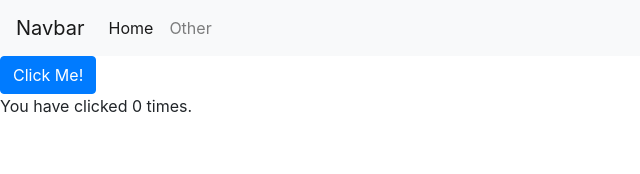
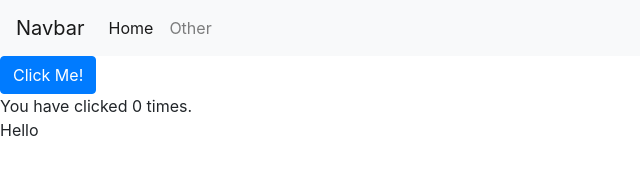
Before and after one commit to sirjust/JavaScript_Drills, a plain HTML site: page sessionStorage/index.html in a window 1280 px wide. Shown: the full height of the page, 0-640 px from the left. Drawn offline with nearby package versions, Linux system fonts and the light colour scheme.

Commit message:
multiple sessionStorage values

```diff
--- a/sessionStorage/index.html
+++ b/sessionStorage/index.html
@@ -31,6 +31,8 @@
     <button class="btn btn-primary" id="myButton1" data-number="1">Click Me!</button>
     <div>You have clicked <span id="clickNumber"></span> times.</div>
 
+	<div id="myText" data-myText="Hello"></div>
+
     <!-- Optional JavaScript -->
     <!-- jQuery first, then Popper.js, then Bootstrap JS -->
     <script src="https://code.jquery.com/jquery-3.2.1.slim.min.js" integrity="sha384-KJ3o2DKtIkvYIK3UENzmM7KCkRr/rE9/Qpg6aAZGJwFDMVNA/GpGFF93hXpG5KkN" crossorigin="anonymous"></script>
--- a/sessionStorage/javascript.js
+++ b/sessionStorage/javascript.js
@@ -13,6 +13,14 @@ $(document).ready(function(){
 	}
 	$("#clickNumber").html(sessionStorage.getItem("number"));
 
+
+	// this takes data inside an html attribute and places it in the text node
+	var elementWithData = document.getElementById('myText');
+	var dataToExtract = elementWithData.dataset.mytext;
+	sessionStorage.setItem("greeting", dataToExtract);
+	var greeting = sessionStorage.getItem("greeting");
+	elementWithData.textContent = sessionStorage.getItem("greeting");
+
 	})
 
 	function timesClicked(numberFromData){
```
